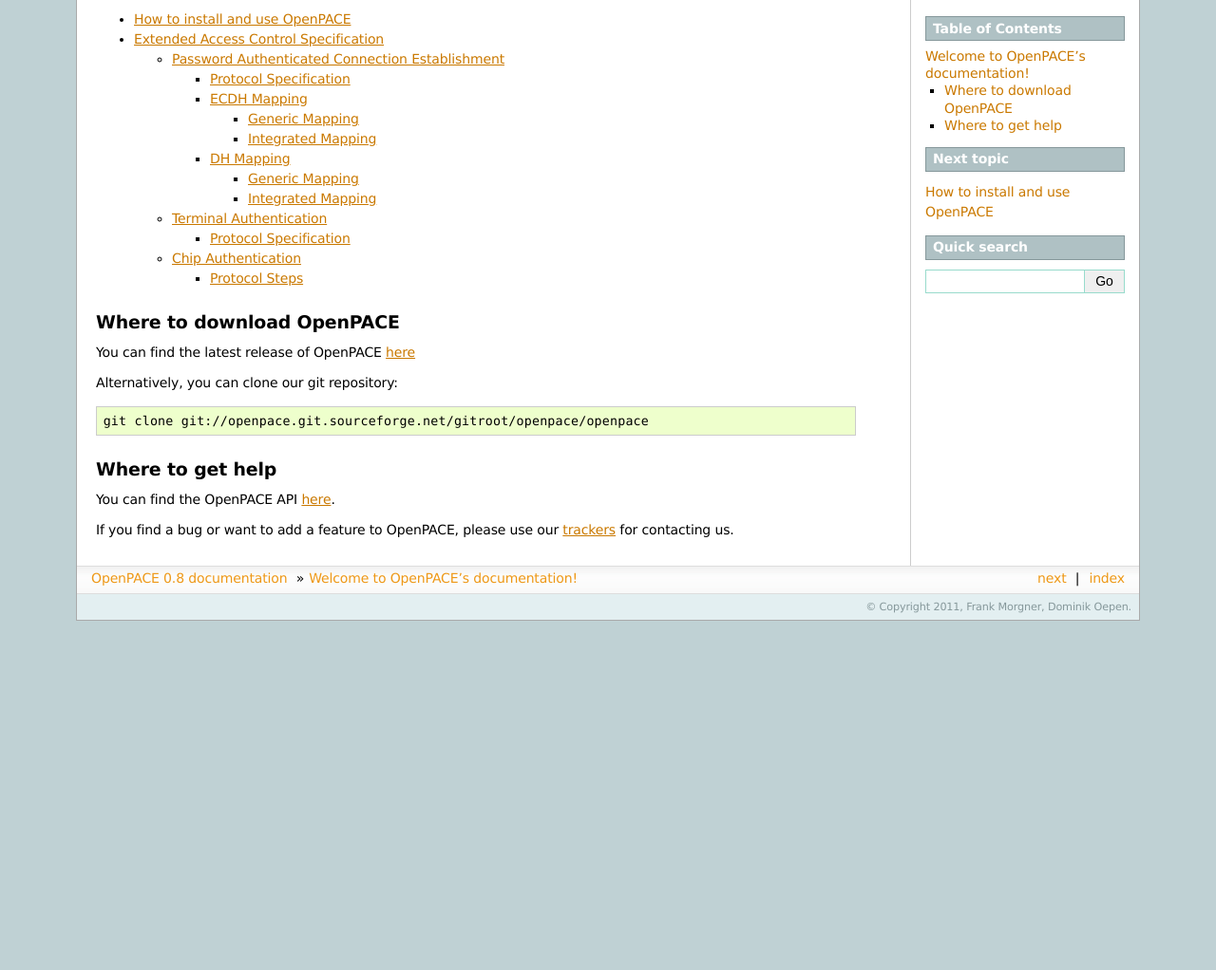
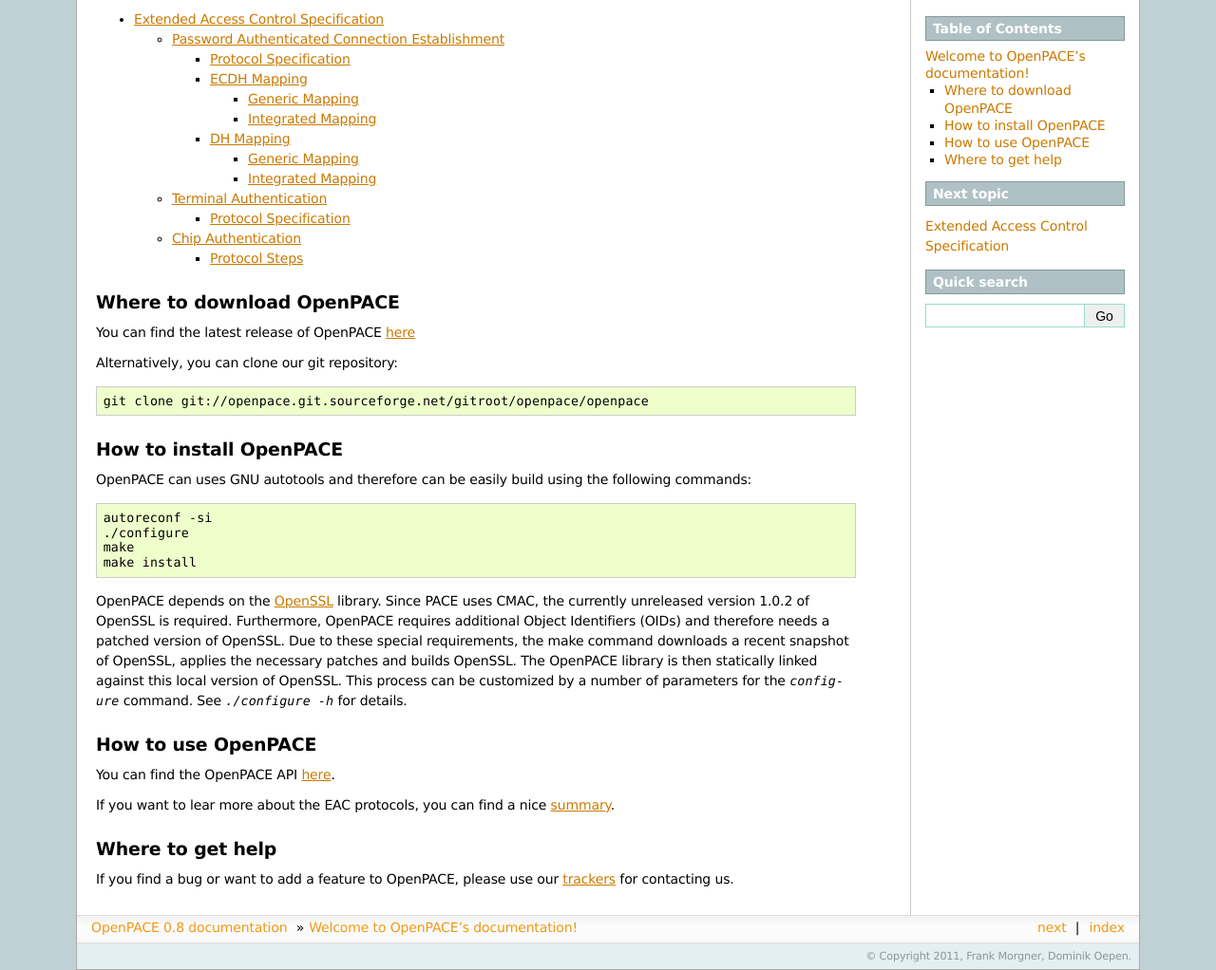
Before and after one commit to frankmorgner/openpace, a Sphinx documentation site: the page built from doc/index.rst, in a window 1280 px wide, cut to the strip 184-1206 px from the top of the page. Shown: the whole strip at 95% size. Built offline with Sphinx 7.4.7, drawn with Linux system fonts in a browser that asks for light colours; pages that are not in the unit, such as notebooks, are missing from menus; before the commit the page ends 900 px from its top, so only the background shows below that.

Commit message:
Merge install instructions into the main page. Add a link to the protocols section.

```diff
--- a/doc/index.rst
+++ b/doc/index.rst
@@ -23,10 +22,40 @@
 
     git clone git://openpace.git.sourceforge.net/gitroot/openpace/openpace
 
+.. include install
+
+How to install OpenPACE
+=======================
+
+OpenPACE can uses GNU autotools and therefore can be easily build using the
+following commands::
+
+    autoreconf -si
+    ./configure
+    make
+    make install
+
+OpenPACE depends on the `OpenSSL <http://openssl.org>`_ library. Since PACE
+uses CMAC, the currently unreleased version 1.0.2 of OpenSSL is required.
+Furthermore, OpenPACE requires additional Object Identifiers (OIDs) and
+therefore needs a patched version of OpenSSL. Due to these special
+requirements, the make command downloads a recent snapshot of OpenSSL, applies
+the necessary patches and builds OpenSSL. The OpenPACE library is then
+statically linked against this local version of OpenSSL. This process can be
+customized by a number of parameters for the `configure` command. See
+`./configure -h` for details.
+
+How to use OpenPACE
+===================
+
+You can find the OpenPACE API `here <_static/doxygen/modules.html>`_.
+
+If you want to lear more about the EAC protocols, you can find a nice
+:ref:`summary <protocols>`.
+
 Where to get help
 =================
 
-You can find the OpenPACE API `here <_static/doxygen/index.html>`_.
 
 If you find a bug or want to add a feature to OpenPACE, please use our `trackers
 <http://sourceforge.net/tracker/?group_id=283121>`_ for contacting us.
--- a/doc/protocols.rst
+++ b/doc/protocols.rst
@@ -1,3 +1,5 @@
+.. _protocols:
+
 #####################################
 Extended Access Control Specification
 #####################################
```
Also changed, not shown: other parts of doc/index.rst (+0 -1 lines), doc/install.rst (deleted, +0 -20 lines).
